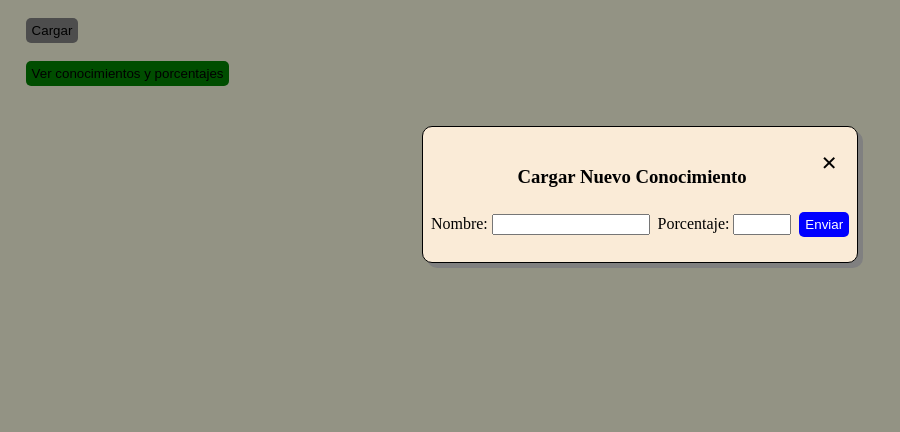
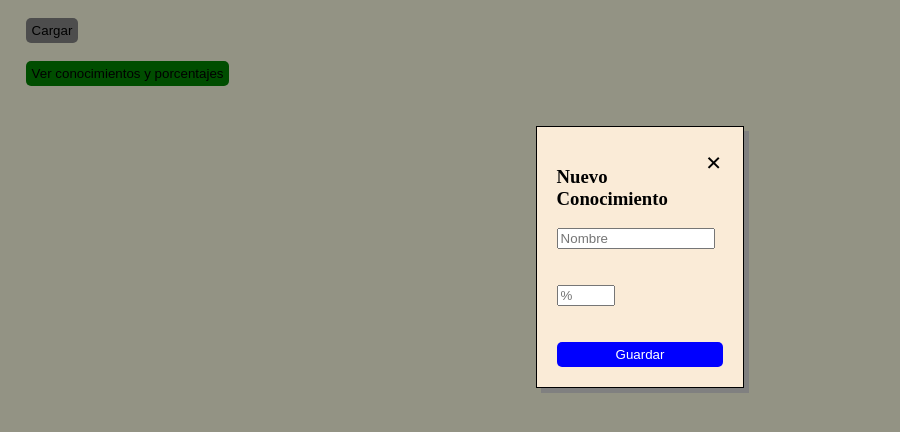
Before and after one commit to flacosakeo/conocimientosConBaseDeDatos, a plain HTML site: page public/index.html in a window 1280 px wide. Both pictures are taken after a click on the button "Cargar". Shown: the part 66-498 px from the top of the page, without its empty margins (0-900 px from the left). Drawn offline with Linux system fonts and the light colour scheme.

Commit message:
basededatos

```diff
--- a/public/index.html
+++ b/public/index.html
@@ -14,17 +14,19 @@
   </div>
   <div class="modal" id="modalForm">
     <div class="modal-content">
-      <span class="close" id="close">&times;</span>
-      <h3>Cargar Nuevo Conocimiento</h3>
+      <div id="modal-content-encabezado">
+        <span class="close" id="close">&times;</span>
+        <h3>Nuevo Conocimiento</h3>
+      </div>
         <form action="/submit-form" method="POST" id="form-id">
 
-          <label for="nombre">Nombre:</label>
-          <input type="text" id="nombre" name="nombre" maxlength="13" required><br><br>
 
-          <label for="porcentaje">Porcentaje:</label>
-          <input type="number" id="porcentaje" name="porcentaje" required><br><br>
+          <input type="text" id="nombre" name="nombre" maxlength="13" placeholder="Nombre" required><br><br>
 
-          <button type="submit" id="submit-form-btn">Enviar</button>
+
+          <input type="number" id="porcentaje" name="porcentaje" placeholder="%" required><br><br>
+
+          <button type="submit" id="submit-form-btn">Guardar</button>
         </form>
     </div>
   </div><br>
@@ -36,16 +38,19 @@
   </div>
 
   <div id="modal" class="modal">
-
     <div class="modal-content">
+      <div id="modal-content-encabezado-modificar">
         <h3>Modificar Conocimiento</h3>
         <span class="close" id="closeModify">&times;</span>
-        <label for="nombre">Nombre:</label>
-        <input type="text" maxlength="13" id="modal-title">
-        <label for="porcentaje">Porcentaje:</label>
-        <input type="number" id="modal-porcentaje">
-        <button id="edit-btn">Modificar</button>
-        <button id="delete-btn">Eliminar</button>
+      </div>
+      <div>
+          <input type="text" maxlength="13" id="modal-title" placeholder="Nombre"><br><br>
+          <input type="number" id="modal-porcentaje" placeholder="%">
+          <div><br>
+            <button id="edit-btn">Modificar</button>
+            <button id="delete-btn">Eliminar</button>
+          </div>
+      </div>
     </div>
   </div>
 
--- a/public/styleModal.css
+++ b/public/styleModal.css
@@ -6,6 +6,7 @@ body{
 .modal {
     display: none; /* Oculto por defecto */
     position: fixed;
+
     z-index: 10;
     left: 0;
     top: 0;
@@ -18,27 +19,30 @@ body{
 }
 
 .modal-content {
+    display: flex;
+    flex-direction: column;
+    width: max-content;
     background-color: antiquewhite;
     margin: 15% auto;
     padding: 20px;
     border: 1px solid #000000;
     /*width: 80%;*/
-    max-width: max-content;
-    border-radius: 10px;
+    /*max-width: max-content;
+    border-radius: 10px;*/
     box-shadow: 5px 5px 0px 0px grey;
 }
-
+#modal-content-encabezado-modificar{
+    display: flex;
+}
 .close {
     color: black;
     float: right;
+    margin-right: 1%;
     font-size: 28px;
     font-weight: bold;
 
 }
-#closeModify{
-    margin-top: -13%;
-    margin-right: -1%;
-}
+
 
 .close:hover,
 .close:focus {
@@ -49,14 +53,14 @@ body{
 
 #form-id{
     display: flex;
-    justify-content: center;
-    align-items: center;
-    gap: 1%;
 
+
+
+    flex-direction: column;
 }
 h3{
-    display: flex;
-    justify-content: center;
+    margin-right: 20%;
+
 }
 #modal-title, #nombre{
     width: 150px;
@@ -106,3 +110,10 @@ h3{
     background-color: rgb(252, 93, 93);
     cursor: pointer;
 }
+
+@media (max-width: 600px){
+    .modal-content{
+        display: flex;
+        flex-direction: column;
+    }
+}
```
